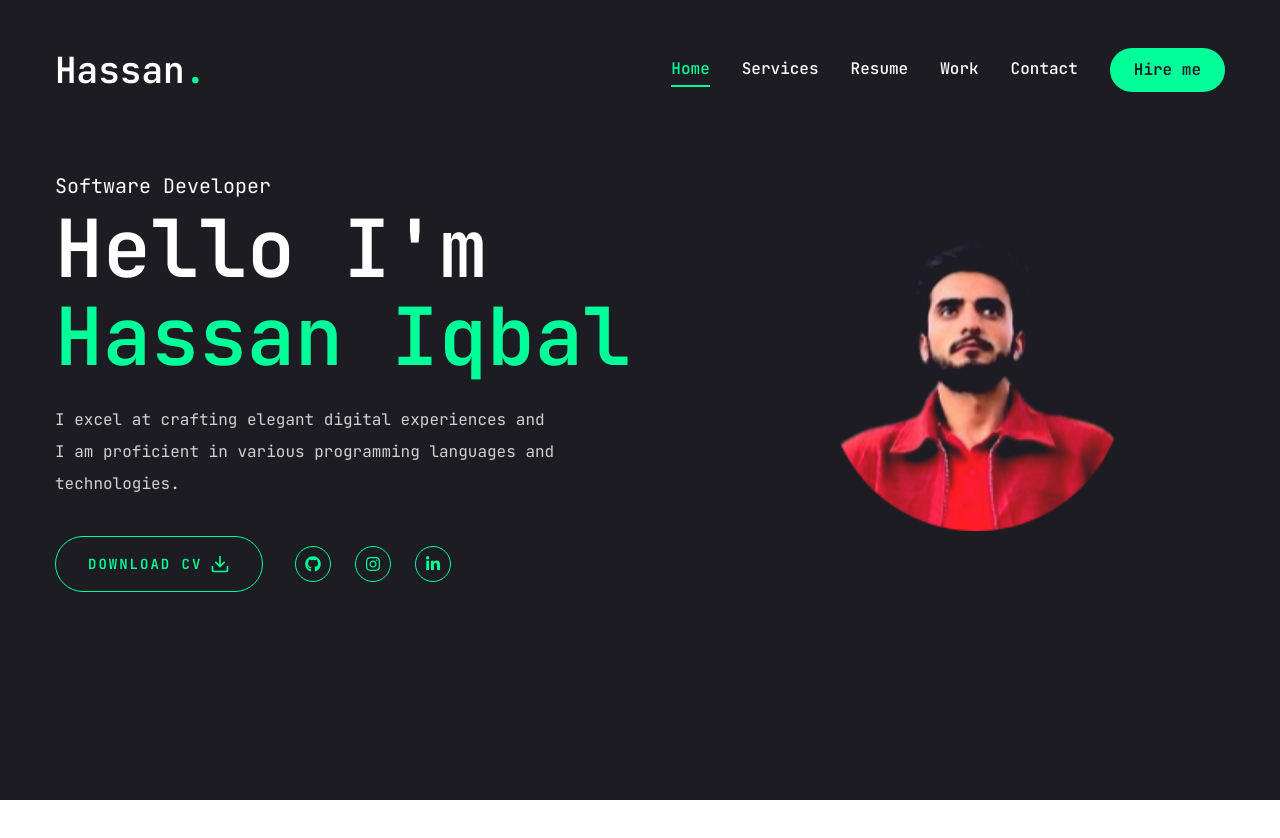
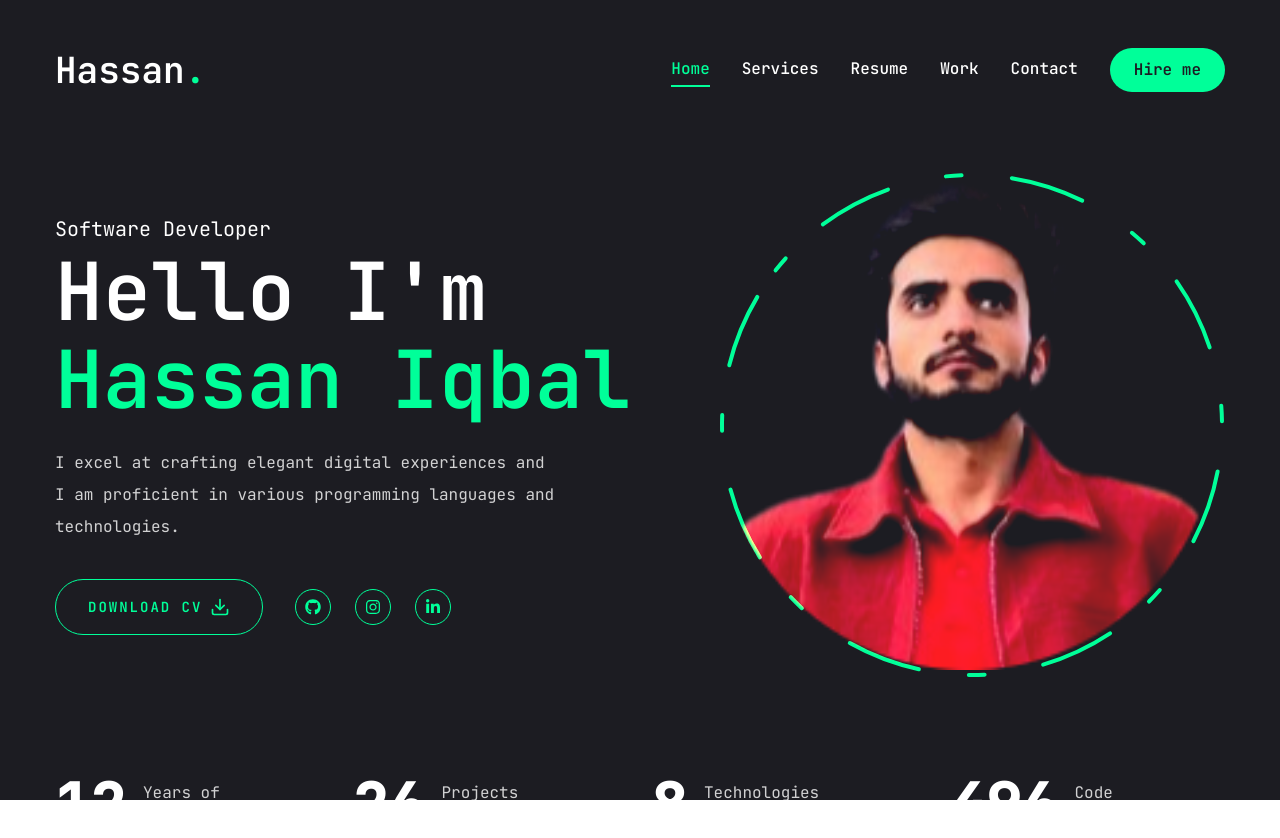
Before and after one commit to hassaniqbal23/myportfolio, a Next.js app: page / in a window 1280 px wide. Shown: the top 838 px of the page. Before the commit the page ends 800 px from the top, so only its background shows below. Built offline with nearby package versions, Linux system fonts and the light colour scheme.

Commit message:
create home page completely

```diff
--- a/package.json
+++ b/package.json
@@ -21,6 +21,7 @@
     "lucide-react": "^0.424.0",
     "next": "14.2.5",
     "react": "^18",
+    "react-countup": "^6.5.3",
     "react-dom": "^18",
     "react-icons": "^5.2.1",
     "tailwind-merge": "^2.4.0",
--- a/src/app/page.jsx
+++ b/src/app/page.jsx
@@ -2,6 +2,7 @@
 import { FiDownload } from "react-icons/fi";
 import Social from "../components/Social";
 import Photo from "../components/Photo";
+import Stats from "../components/Stats";
 
 export default function Home() {
   return (
@@ -41,6 +42,7 @@
           </div>
         </div>
       </div>
+      <Stats />
     </main>
   );
 }
--- a/src/components/Photo.jsx
+++ b/src/components/Photo.jsx
@@ -5,7 +5,7 @@
 
 const Photo = () => {
   return (
-    <div className="w-full h-full relative">
+    <div className="w-full h-full flex justify-center items-center relative">
       <motion.div
         initial={{ opacity: 0 }}
         animate={{
@@ -19,7 +19,7 @@
             opacity: 1,
             transition: { delay: 2, duration: 0.4, ease: "easeInOut" },
           }}
-          className="w-[298px] h-[298px] xl:w-[498px] xl:h:[498px] mix-blend-lighten"
+          className="w-[298px] h-[298px] xl:w-[498px] xl:h-[498px] mix-blend-lighten absolute flex justify-center items-center"
         >
           <Image
             src="/hassan1.png"
@@ -27,11 +27,36 @@
             quality={100}
             fill
             alt="img"
-            // width={800}
-            // height={800}
             className="object-contain"
           />
         </motion.div>
+
+        <motion.svg
+          className="w-[300px] h-[300px] xl:w-[506px] xl:h-[506px]"
+          fill="transparent"
+          viewBox="0 0 506 506"
+          xmlns="http://www.w3.org/2001/svg"
+        >
+          <motion.circle
+            cx="253"
+            cy="253"
+            r="250"
+            stroke="#00ff99"
+            strokeWidth="4"
+            strokeLinecap="round"
+            strokeLinejoin="round"
+            initial={{ strokeDasharray: "24 10 0 0" }}
+            animate={{
+              strokeDasharray: ["15 120 25 25", "16 25 92 72", "4 250 22 22"],
+              rotate: [120, 360],
+            }}
+            transition={{
+              duration: 20,
+              repeat: Infinity,
+              repeatType: "reverse",
+            }}
+          />
+        </motion.svg>
       </motion.div>
     </div>
   );
--- /dev/null
+++ b/src/components/Stats.jsx
@@ -0,0 +1,65 @@
+"use client";
+
+import CountUp from "react-countup";
+import { useEffect, useState } from "react";
+
+const StatsCount = [
+  {
+    num: 12,
+    text: "Years of experience",
+  },
+  {
+    num: 26,
+    text: "Projects completed",
+  },
+  {
+    num: 8,
+    text: "Technologies mastered",
+  },
+  {
+    num: 500,
+    text: "Code commits",
+  },
+];
+
+const Stats = () => {
+  const [isCountUpVisible, setIsCountUpVisible] = useState(false);
+
+  useEffect(() => {
+    setIsCountUpVisible(true);
+  }, []);
+
+  return (
+    <section className="pt-4 pb-12 xl:pt-0 xl:pb-0">
+      <div className="container mx-auto">
+        <div className="flex flex-wrap gap-6 max-w-[80vw] mx-auto xl:max-w-none">
+          {StatsCount.map((item, index) => (
+            <div
+              key={index}
+              className=" flex-1 flex gap-4 items-center justify-center xl:justify-start"
+            >
+              {isCountUpVisible && (
+                <CountUp
+                  start={0}
+                  end={item.num}
+                  duration={5}
+                  delay={2}
+                  className="text-4xl xl:text-6xl font-extrabold"
+                />
+              )}
+              <p
+                className={`${
+                  item.text.length < 15 ? "max-w-[100px]" : "max-w-[150px]"
+                } leading-snug text-white/80`}
+              >
+                {item.text}
+              </p>
+            </div>
+          ))}
+        </div>
+      </div>
+    </section>
+  );
+};
+
+export default Stats;
```
Also changed, not shown: 2 other files (tests, documents, lock files or other folders).
